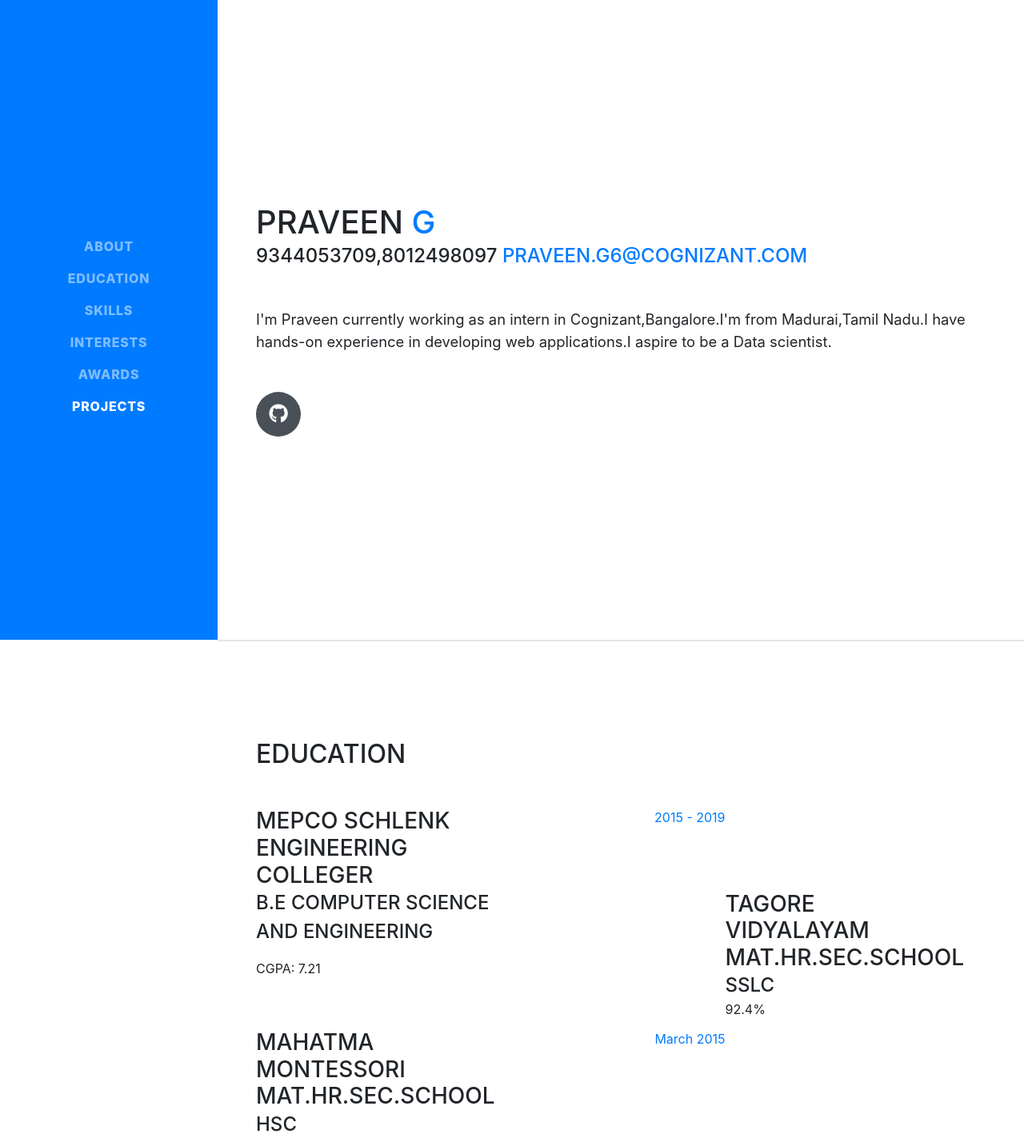
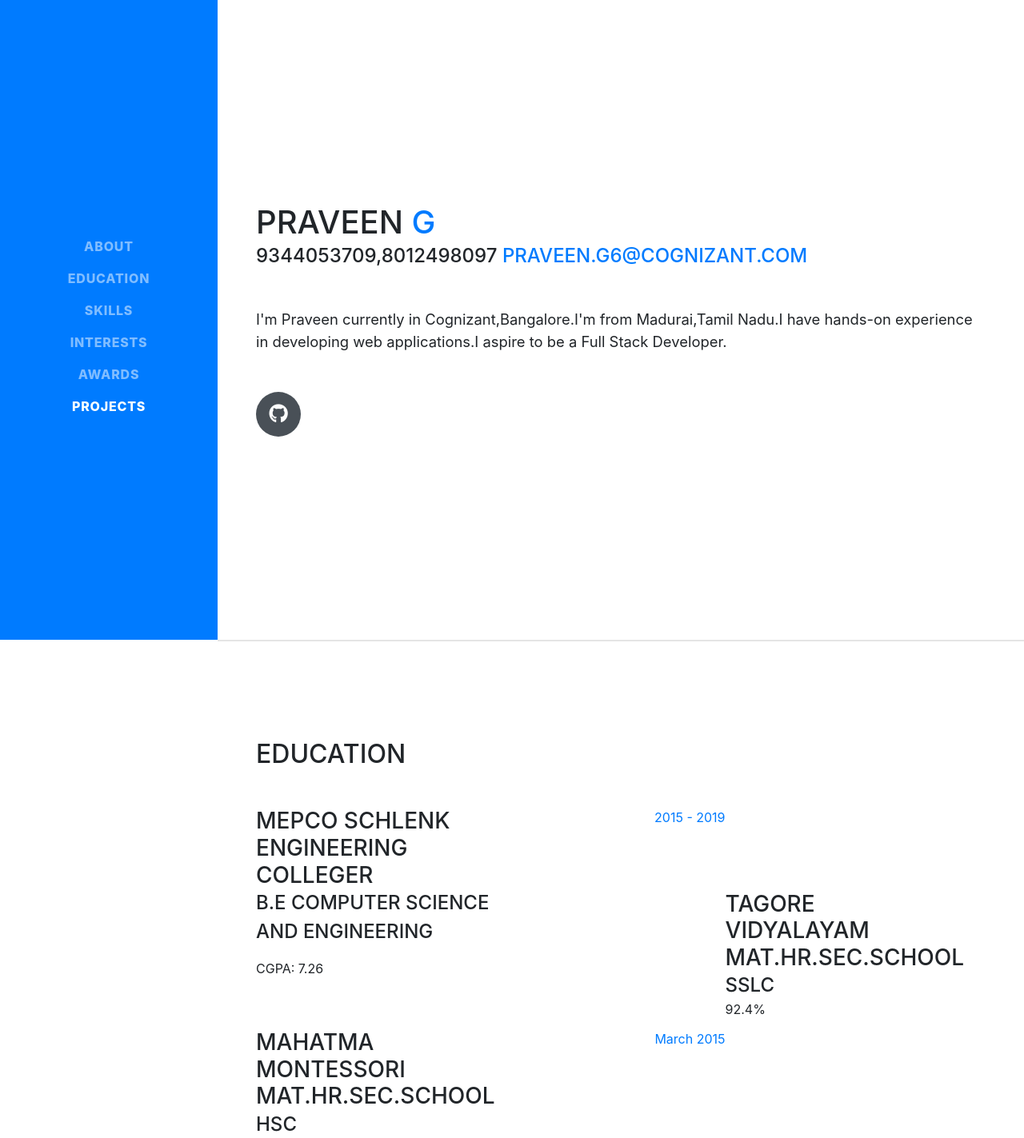
Before and after one commit to praveen1508/praveen1508.github.io, a website with bundled scripts: page index.html in a window 1280 px wide. Shown: the top 1423 px of the page at 80% size. Built offline with nearby package versions, Linux system fonts and the light colour scheme; a web font is replaced by a local one.

Commit message:
Update index.html

```diff
--- a/index.html
+++ b/index.html
@@ -68,7 +68,7 @@
         <div class="subheading mb-5">9344053709,8012498097
           <a href="mailto:praveen.g6@cognizant.com">praveen.g6@cognizant.com</a>
         </div>
-        <p class="lead mb-5">I'm Praveen currently working as an intern in Cognizant,Bangalore.I'm from Madurai,Tamil Nadu.I have hands-on experience in developing web applications.I aspire to be a Data scientist.</p>
+        <p class="lead mb-5">I'm Praveen currently in Cognizant,Bangalore.I'm from Madurai,Tamil Nadu.I have hands-on experience in developing web applications.I aspire to be a Full Stack Developer.</p>
         <div class="social-icons">
 
           <a href="https://github.com/praveen1508">
@@ -92,7 +92,7 @@
           <div class="resume-content">
             <h3 class="mb-0">Mepco Schlenk Engineering Colleger</h3>
             <div class="subheading mb-3">B.E Computer Science and Engineering</div>
-            <p>CGPA: 7.21</p>
+            <p>CGPA: 7.26</p>
           </div>
           <div class="resume-date text-md-right">
             <span class="text-primary">2015 - 2019</span>
```
